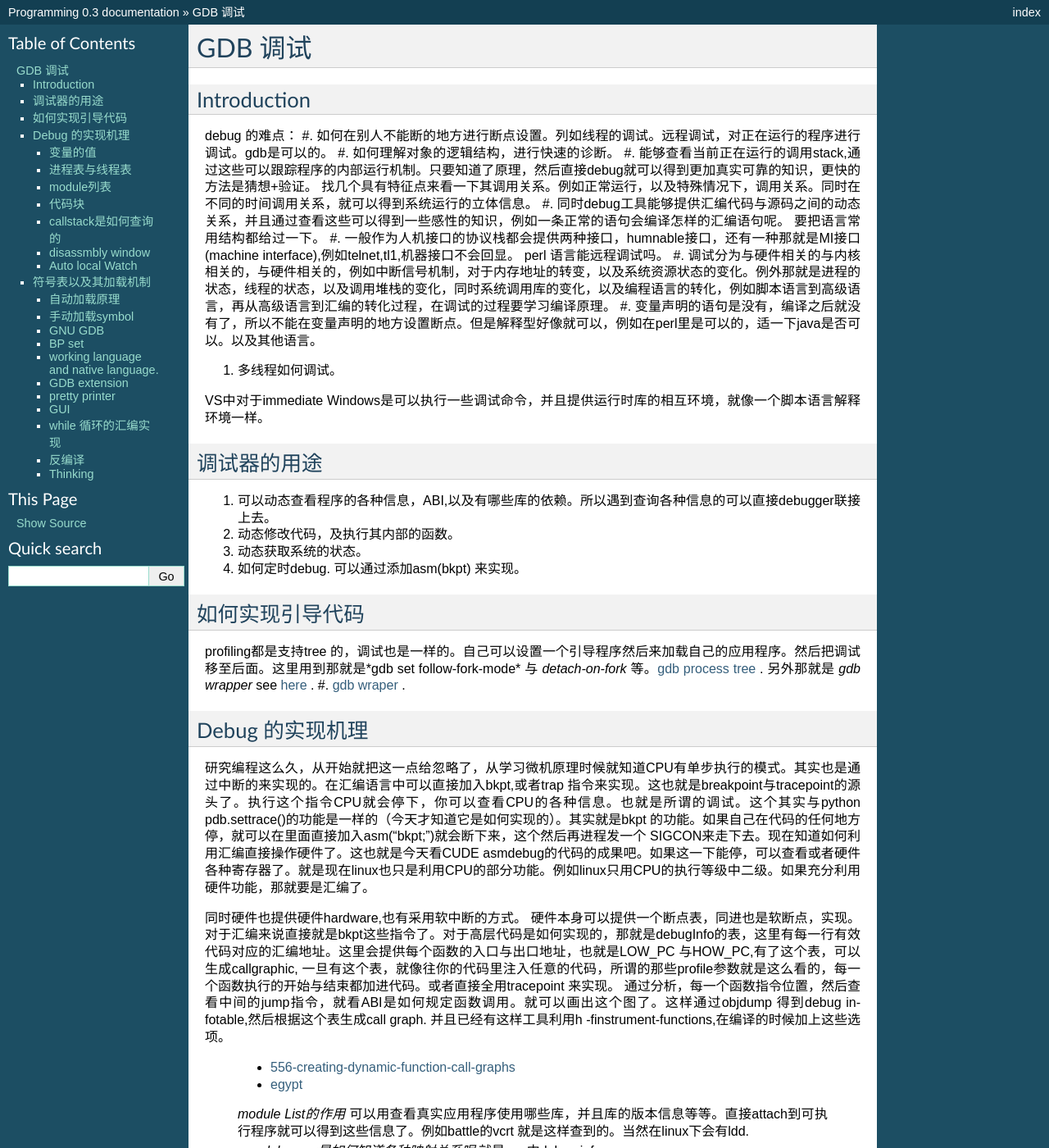
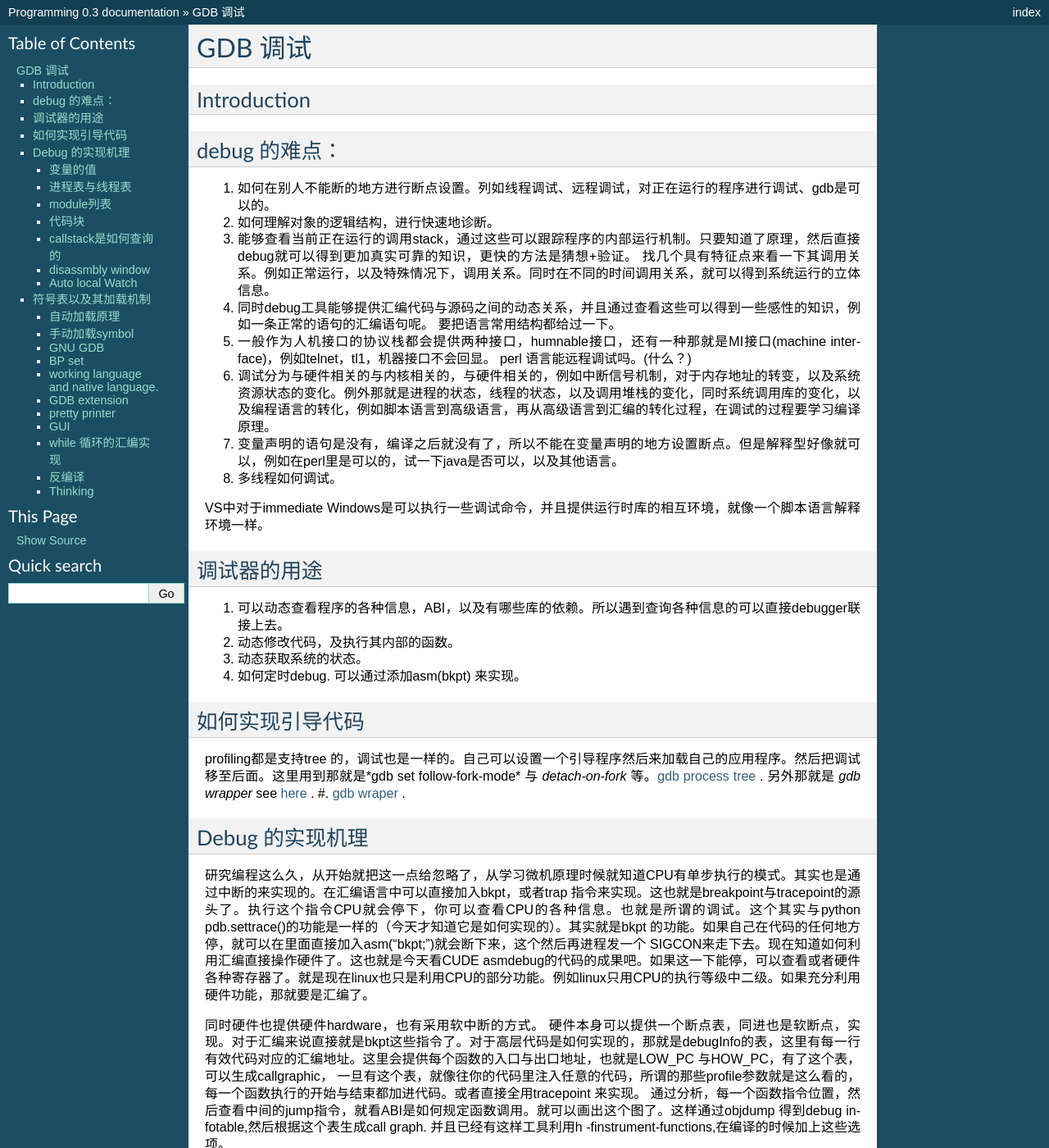
Before and after one commit to gwli/Programming, a Sphinx documentation site: the page built from source/content/Stage_2/HowToGDB.rst, in a window 1280 px wide and 1400 px high. Shown: the whole window at 82% size. Built offline with Sphinx 7.4.7, drawn with Linux system fonts in a browser that asks for light colours.

Commit message:
稍微修改  HowToGDB，但是大部分看不懂

```diff
--- a/source/content/Stage_2/HowToGDB.rst
+++ b/source/content/Stage_2/HowToGDB.rst
@@ -6,14 +6,15 @@ Introduction
 ============
 
 debug 的难点：
-#. 如何在别人不能断的地方进行断点设置。列如线程的调试。远程调试，对正在运行的程序进行调试。gdb是可以的。
-#. 如何理解对象的逻辑结构，进行快速的诊断。
-#. 能够查看当前正在运行的调用stack,通过这些可以跟踪程序的内部运行机制。只要知道了原理，然后直接debug就可以得到更加真实可靠的知识，更快的方法是猜想+验证。 找几个具有特征点来看一下其调用关系。例如正常运行，以及特殊情况下，调用关系。同时在不同的时间调用关系，就可以得到系统运行的立体信息。
-#. 同时debug工具能够提供汇编代码与源码之间的动态关系，并且通过查看这些可以得到一些感性的知识，例如一条正常的语句会编译怎样的汇编语句呢。 要把语言常用结构都给过一下。
-#. 一般作为人机接口的协议栈都会提供两种接口，humnable接口，还有一种那就是MI接口(machine interface),例如telnet,tl1,机器接口不会回显。 perl 语言能远程调试吗。
+============
+
+#. 如何在别人不能断的地方进行断点设置。列如线程调试、远程调试，对正在运行的程序进行调试、gdb是可以的。
+#. 如何理解对象的逻辑结构，进行快速地诊断。
+#. 能够查看当前正在运行的调用stack，通过这些可以跟踪程序的内部运行机制。只要知道了原理，然后直接debug就可以得到更加真实可靠的知识，更快的方法是猜想+验证。 找几个具有特征点来看一下其调用关系。例如正常运行，以及特殊情况下，调用关系。同时在不同的时间调用关系，就可以得到系统运行的立体信息。
+#. 同时debug工具能够提供汇编代码与源码之间的动态关系，并且通过查看这些可以得到一些感性的知识，例如一条正常的语句的汇编语句呢。 要把语言常用结构都给过一下。
+#. 一般作为人机接口的协议栈都会提供两种接口，humnable接口，还有一种那就是MI接口(machine interface)，例如telnet，tl1，机器接口不会回显。 perl 语言能远程调试吗。(什么？)
 #. 调试分为与硬件相关的与内核相关的，与硬件相关的，例如中断信号机制，对于内存地址的转变，以及系统资源状态的变化。例外那就是进程的状态，线程的状态，以及调用堆栈的变化，同时系统调用库的变化，以及编程语言的转化，例如脚本语言到高级语言，再从高级语言到汇编的转化过程，在调试的过程要学习编译原理。
-#. 变量声明的语句是没有，编译之后就没有了，所以不能在变量声明的地方设置断点。但是解释型好像就可以，例如在perl里是可以的，适一下java是否可以。以及其他语言。
-
+#. 变量声明的语句是没有，编译之后就没有了，所以不能在变量声明的地方设置断点。但是解释型好像就可以，例如在perl里是可以的，试一下java是否可以，以及其他语言。
 #. 多线程如何调试。
 
 VS中对于immediate Windows是可以执行一些调试命令，并且提供运行时库的相互环境，就像一个脚本语言解释环境一样。
@@ -21,7 +22,7 @@ VS中对于immediate Windows是可以执行一些调试命令，并且提供运
 调试器的用途
 ============
 
-#. 可以动态查看程序的各种信息，ABI,以及有哪些库的依赖。所以遇到查询各种信息的可以直接debugger联接上去。
+#. 可以动态查看程序的各种信息，ABI，以及有哪些库的依赖。所以遇到查询各种信息的可以直接debugger联接上去。
 #. 动态修改代码，及执行其内部的函数。
 #. 动态获取系统的状态。
 #. 如何定时debug.  可以通过添加asm(bkpt) 来实现。
@@ -38,10 +39,10 @@ profiling都是支持tree 的，调试也是一样的。自己可以设置一个
 Debug 的实现机理
 ================
 
-研究编程这么久，从开始就把这一点给忽略了，从学习微机原理时候就知道CPU有单步执行的模式。其实也是通过中断的来实现的。在汇编语言中可以直接加入bkpt,或者trap 指令来实现。这也就是breakpoint与tracepoint的源头了。执行这个指令CPU就会停下，你可以查看CPU的各种信息。也就是所谓的调试。这个其实与python  pdb.settrace()的功能是一样的（今天才知道它是如何实现的）。其实就是bkpt 的功能。如果自己在代码的任何地方停，就可以在里面直接加入asm("bkpt;")就会断下来，这个然后再进程发一个 SIGCON来走下去。现在知道如何利用汇编直接操作硬件了。这也就是今天看CUDE asmdebug的代码的成果吧。如果这一下能停，可以查看或者硬件各种寄存器了。就是现在linux也只是利用CPU的部分功能。例如linux只用CPU的执行等级中二级。如果充分利用硬件功能，那就要是汇编了。
+研究编程这么久，从开始就把这一点给忽略了，从学习微机原理时候就知道CPU有单步执行的模式。其实也是通过中断的来实现的。在汇编语言中可以直接加入bkpt，或者trap 指令来实现。这也就是breakpoint与tracepoint的源头了。执行这个指令CPU就会停下，你可以查看CPU的各种信息。也就是所谓的调试。这个其实与python  pdb.settrace()的功能是一样的（今天才知道它是如何实现的）。其实就是bkpt 的功能。如果自己在代码的任何地方停，就可以在里面直接加入asm("bkpt;")就会断下来，这个然后再进程发一个 SIGCON来走下去。现在知道如何利用汇编直接操作硬件了。这也就是今天看CUDE asmdebug的代码的成果吧。如果这一下能停，可以查看或者硬件各种寄存器了。就是现在linux也只是利用CPU的部分功能。例如linux只用CPU的执行等级中二级。如果充分利用硬件功能，那就要是汇编了。
 
-同时硬件也提供硬件hardware,也有采用软中断的方式。
-硬件本身可以提供一个断点表，同进也是软断点，实现。对于汇编来说直接就是bkpt这些指令了。对于高层代码是如何实现的，那就是debugInfo的表，这里有每一行有效代码对应的汇编地址。这里会提供每个函数的入口与出口地址，也就是LOW_PC 与HOW_PC,有了这个表，可以生成callgraphic,  一旦有这个表，就像往你的代码里注入任意的代码，所谓的那些profile参数就是这么看的，每一个函数执行的开始与结束都加进代码。或者直接全用tracepoint 来实现。 通过分析，每一个函数指令位置，然后查看中间的jump指令，就看ABI是如何规定函数调用。就可以画出这个图了。这样通过objdump 得到debug infotable,然后根据这个表生成call graph. 并且已经有这样工具利用h -finstrument-functions,在编译的时候加上这些选项。
+同时硬件也提供硬件hardware，也有采用软中断的方式。
+硬件本身可以提供一个断点表，同进也是软断点，实现。对于汇编来说直接就是bkpt这些指令了。对于高层代码是如何实现的，那就是debugInfo的表，这里有每一行有效代码对应的汇编地址。这里会提供每个函数的入口与出口地址，也就是LOW_PC 与HOW_PC，有了这个表，可以生成callgraphic，  一旦有这个表，就像往你的代码里注入任意的代码，所谓的那些profile参数就是这么看的，每一个函数执行的开始与结束都加进代码。或者直接全用tracepoint 来实现。 通过分析，每一个函数指令位置，然后查看中间的jump指令，就看ABI是如何规定函数调用。就可以画出这个图了。这样通过objdump 得到debug infotable,然后根据这个表生成call graph. 并且已经有这样工具利用h -finstrument-functions,在编译的时候加上这些选项。
    * `556-creating-dynamic-function-call-graphs <http://nion.modprobe.de/blog/archives/556-creating-dynamic-function-call-graphs.html>`_
    * `egypt <http://www.gson.org/egypt/egypt.html>`_
    *module List的作用* 可以用查看真实应用程序使用哪些库，并且库的版本信息等等。直接attach到可执行程序就可以得到这些信息了。例如battle的vcrt 就是这样查到的。当然在linux下会有ldd.
@@ -124,6 +125,7 @@ Auto local Watch
 
 手动加载symbol
 --------------
+
 #. info symbol
 #. 查看加载加了.so
 
```
